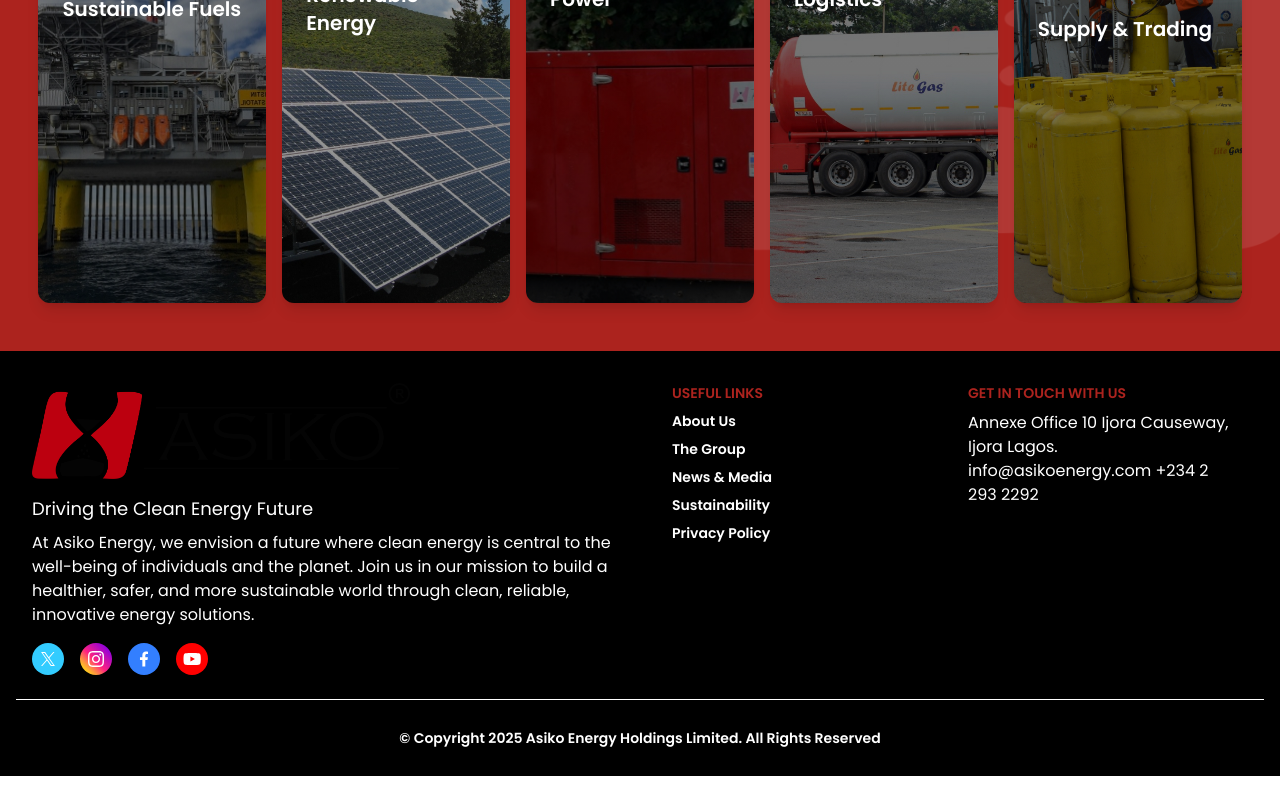
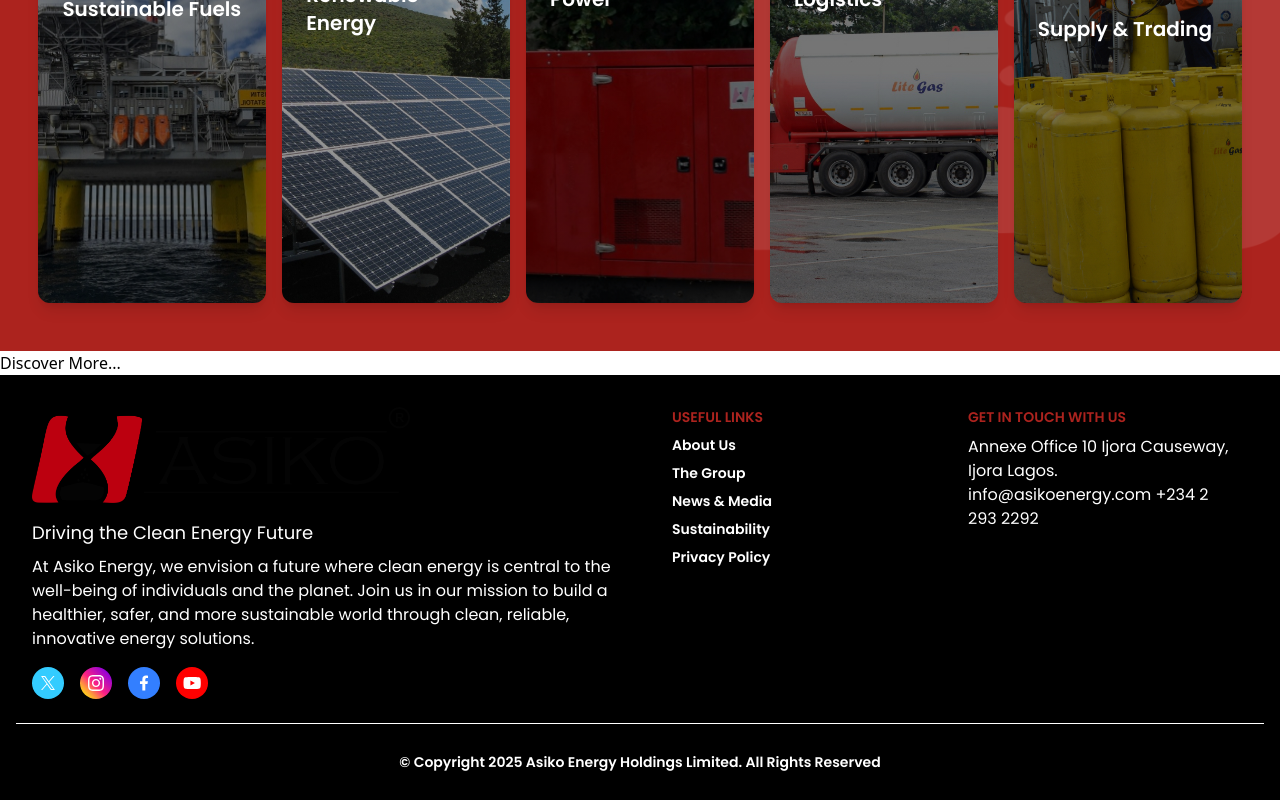
Before and after one commit to Hazzan180/ASIKO, a React (Vite) app in the folder my-project/: page / in a window 1280 px wide. Shown: the part 2619-3419 px from the top of the page. Before the commit the page ends 3395 px from the top, so only its background shows below. Built offline with nearby package versions, Linux system fonts and the light colour scheme; a web font is replaced by a local one.

Commit message:
new commit

```diff
--- a/my-project/src/Pages/Home.jsx
+++ b/my-project/src/Pages/Home.jsx
@@ -17,6 +17,9 @@
 import homicons3 from "../assets/homicons3.jpeg"
 import homicons4 from "../assets/homicons4.jpeg"
 import homicons5 from "../assets/homicons5.jpeg"
+
+import homeimgc1 from "../assets/homeimgc1.jpeg"
+import homeimgc2 from "../assets/homeimgc2.jpeg"
 
 const services = [
   {
@@ -159,6 +162,11 @@
 
       </div>
 
+      {/*section 5 */}
+      <div>
+        <h2>Discover More...</h2>
+
+      </div>
     </Helment>
   );
 };
```
Also changed, not shown: my-project/src/assets/homeimgc1.jpeg (added), my-project/src/assets/homeimgc2.jpeg (added).
